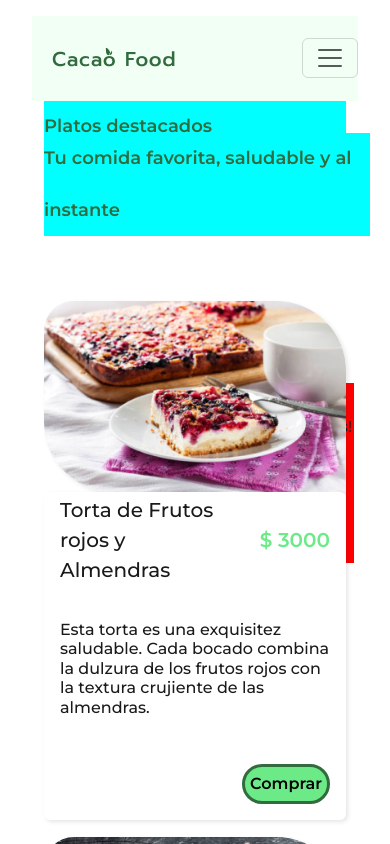
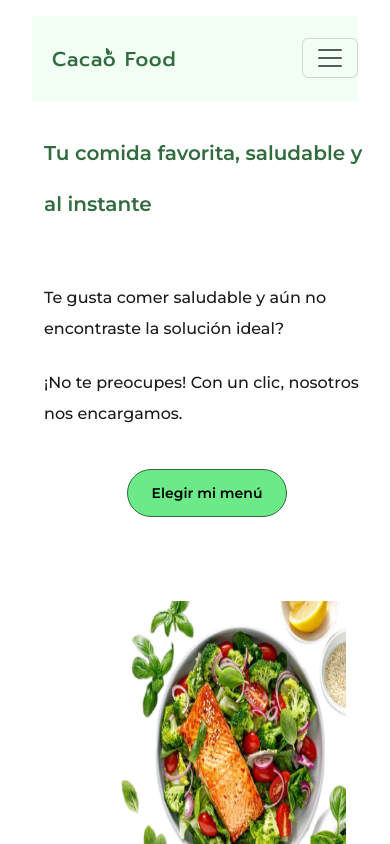
Before and after one commit to pabloencina/Cacao-Food, a React (Create React App) app: page / in a window 390 px wide. Shown: the top 844 px of the page. Built offline with nearby package versions, Linux system fonts and the light colour scheme.

Commit message:
Se trabaja en responsive section inicio

```diff
--- a/src/Styles/pages/_home.scss
+++ b/src/Styles/pages/_home.scss
@@ -111,96 +111,92 @@
   // De 350px a 450px
 @media screen and (min-width: 21.875rem) and (max-width: 28.125rem) {
     .home {
-        &__container_page_home{
 
-            flex-direction: column;
-
-        }
-        &__container{
-            background-color: yellow;
-            flex-direction: column;
-        }
         &__container_title_text{
-            //position: absolute;
-            //margin-right: 20px;
-            //text-align: left;
-            //margin-top: 10%;
+            display: block;
+            margin-top: 10%;
             width: 100%;
-            height: 500px;
         }
         &__container_button{
             width: 100%;
-            height: 150px;
+            height: 60px;
             display: flex;
             justify-content: center;
             align-items: center;
         }
         &__presentación {
             //display: flex;
-
-            //flex-direction:row;
+            //flex-direction:column;
+            display: block;
+            //background-color: red;
+            height: auto;
+            width: 100%;
             //position: relative;
-
             &__button {
                 background-color: $colorTerciario;
                 color: black;
                 display: flex;
                 align-items: center;
                 justify-content: center;
-                width: 14.75rem;
-                height: 4rem;
-                border: 3px solid $colorPrimario;
+                width: 10rem;
+                height: 3rem;
+                border: 1px solid $colorPrimario;
                 border-radius: 2rem;
                 font-family: 'Montserrat', sans-serif;
                 font-weight: 600;
-                font-size: 1.56rem;
+                font-size: 14px;
                 line-height: 1.9rem;
                 &:hover{
                     background-color: white;
                     color:$colorPrimario;
-                    border: 3px solid $colorPrimario;
+                    border: 2px solid $colorPrimario;
                 }
             }
 
             &--img{
-                width: 61.18rem;
-                height: 40.81rem;
-                margin-left: 440px;
-                display: none;
+                width: 100%;
+                height: 300px;
+                //margin-left: 440px;
+                margin: 0 auto;
+                display: block;
+                margin-top: 31.25rem;
             }
 
         }
+        &__container_img_presentación{
+
+            width: 100%;
+            display: flex;
+            justify-content: center;
+        }
         &__container_title{
             width: 100%;
+            height: 100px;
+            //background-color: antiquewhite;
             display: flex;
-            flex-direction: column;
-            height: 200px;
-            //background-color: antiquewhite;
+            justify-content: center;
+            align-items: center;
         }
         &__title{
             color: $colorPrimario;
             font-family: 'Montserrat', sans-serif;
-            //font-weight: 700;
-            font-size: 18px;
-            //line-height: 51.2px
-            flex-direction: column;
-            background-color: aqua
+            font-weight: 700;
+            font-size: 20px;
         };
 
         &__text{
             font-family: 'Montserrat', sans-serif;
-            //font-weight: 500;
+            font-weight: 500;
             font-size: 16px;
-
+            display: flex;
+            align-items: center;
+            justify-content: center;
         }
         &__container_text{
+            width: 100%;
             height: 180px;
-            width: 95%;
-            display: flex;
-            justify-content: center;
-            align-items: center;
-            background-color: red;
             //margin-top: 50px;
+            //background-color: aqua;
         }
 
         &__plato {
@@ -216,9 +212,9 @@
             &--texto {
                 margin-bottom: 1rem;
                 font-family: 'Montserrat', sans-serif;
-                font-weight: 400;
-                font-size: 1.25rem;
-                line-height: 24.38px;
+                //font-weight: 400;
+                font-size: 16px;
+                //line-height: 24.38px;
             }
         }
         &__container_image{
@@ -228,8 +224,8 @@
             height: 40rem ;
         }
         &__image{
-            width: 72.12rem;
-            height:35.68rem ;
+            width: 100%;
+            height:200px ;
         }
         &__container_text_proyecto{
             height: 100px;
@@ -239,7 +235,8 @@
 }
 
 // De 450px a 750px
-@media screen and (min-width: 28.125rem) and (max-width: 46.875rem) {.home {
+@media screen and (min-width: 28.125rem) and (max-width: 46.875rem) {
+    .home {
     // &__container_page_home{
     //     width:  90rem;
 
```
